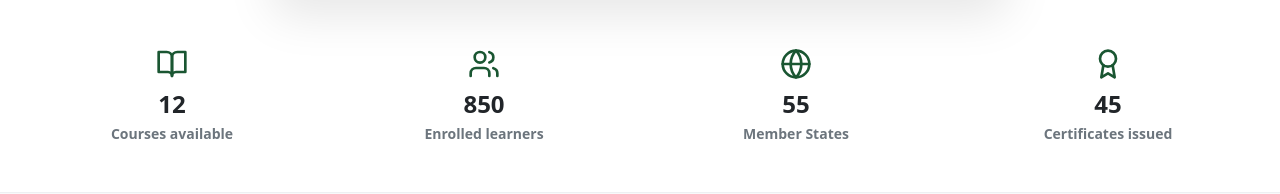
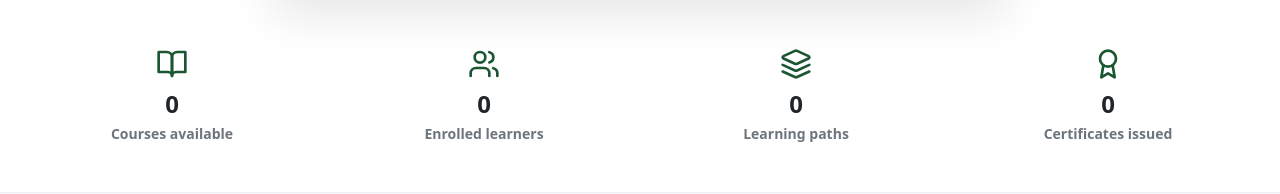
Before and after one commit to skenlefack/learning-topnet-solutions, a Next.js app in the folder frontend/: page /login in a window 1280 px wide. Shown: the part 544-738 px from the top of the page. Built offline with nearby package versions, Linux system fonts and the light colour scheme; no server answers.

Commit message:
fix: replace "Member States" stat with "Learning Paths" count
Co-Authored-By: Claude Opus 4.6 (1M context) <noreply@anthropic.com>

```diff
--- a/frontend/messages/ar.json
+++ b/frontend/messages/ar.json
@@ -323,7 +323,7 @@
     "certificates": "3,200+ شهادة صادرة",
     "coursesLabel": "دورات متاحة",
     "learnersLabel": "متعلمون مسجلون",
-    "statesLabel": "دول أعضاء",
+    "pathsLabel": "مسارات تعليمية",
     "certificatesLabel": "شهادات صادرة"
   },
   "catalog": {
--- a/frontend/messages/en.json
+++ b/frontend/messages/en.json
@@ -323,7 +323,7 @@
     "certificates": "3,200+ Certificates issued",
     "coursesLabel": "Courses available",
     "learnersLabel": "Enrolled learners",
-    "statesLabel": "Member States",
+    "pathsLabel": "Learning paths",
     "certificatesLabel": "Certificates issued"
   },
   "catalog": {
--- a/frontend/messages/fr.json
+++ b/frontend/messages/fr.json
@@ -323,7 +323,7 @@
     "certificates": "3 200+ Certificats délivrés",
     "coursesLabel": "Cours disponibles",
     "learnersLabel": "Apprenants inscrits",
-    "statesLabel": "États membres",
+    "pathsLabel": "Parcours",
     "certificatesLabel": "Certificats délivrés"
   },
   "catalog": {
--- a/frontend/messages/pt.json
+++ b/frontend/messages/pt.json
@@ -323,7 +323,7 @@
     "certificates": "3.200+ Certificados emitidos",
     "coursesLabel": "Cursos disponíveis",
     "learnersLabel": "Aprendizes inscritos",
-    "statesLabel": "Estados membros",
+    "pathsLabel": "Percursos",
     "certificatesLabel": "Certificados emitidos"
   },
   "catalog": {
--- a/frontend/src/app/(auth)/login/page.tsx
+++ b/frontend/src/app/(auth)/login/page.tsx
@@ -12,7 +12,7 @@ import {
   Loader2, Mail, Lock, AlertTriangle, ArrowRight, Search,
   ChevronLeft, ChevronRight, X, Menu, Play, Users, BookOpen,
   Award, Globe, Heart, ShieldCheck, Microscope, Leaf, Fish,
-  TrendingUp, Boxes, Bug, Beef, User,
+  TrendingUp, Boxes, Bug, Beef, User, Layers,
 } from 'lucide-react';
 import toast from 'react-hot-toast';
 import clsx from 'clsx';
@@ -346,18 +346,18 @@ function SearchSection() {
 
 function StatsBar() {
   const t_stats = useTranslations('stats');
-  const [data, setData] = useState<{ courses: number; enrollments: number; certifications: number; countries: number } | null>(null);
+  const [data, setData] = useState<{ courses: number; enrollments: number; certifications: number; paths: number } | null>(null);
 
   useEffect(() => {
     publicApi.stats()
       .then((res) => setData(res.data))
-      .catch(() => setData({ courses: 12, enrollments: 850, certifications: 45, countries: 55 }));
+      .catch(() => setData({ courses: 0, enrollments: 0, certifications: 0, paths: 0 }));
   }, []);
 
   const stats = [
     { icon: BookOpen, value: data?.courses ?? '—', label: t_stats('coursesLabel') },
     { icon: Users, value: data?.enrollments ?? '—', label: t_stats('learnersLabel') },
-    { icon: Globe, value: data?.countries ?? 55, label: t_stats('statesLabel') },
+    { icon: Layers, value: data?.paths ?? '—', label: t_stats('pathsLabel') },
     { icon: Award, value: data?.certifications ?? '—', label: t_stats('certificatesLabel') },
   ];
 
--- a/frontend/src/lib/api.ts
+++ b/frontend/src/lib/api.ts
@@ -40,7 +40,7 @@ async function apiFetch<T>(path: string, options: FetchOptions = {}): Promise<T>
 // === Public API (no auth required) ===
 export const publicApi = {
   stats: () =>
-    apiFetch<{ success: boolean; data: { courses: number; enrollments: number; certifications: number; countries: number } }>('/api/public/stats'),
+    apiFetch<{ success: boolean; data: { courses: number; enrollments: number; certifications: number; paths: number } }>('/api/public/stats'),
   courses: (params?: { limit?: number; offset?: number; lang?: string; level?: string; search?: string }) =>
     apiFetch<{ success: boolean; data: any[]; meta: { total: number; limit: number; offset: number } }>('/api/public/courses', { params }),
   course: (id: string, params?: { lang?: string }) =>
```
Also changed, not shown: 1 other file (tests, documents, lock files or other folders).
